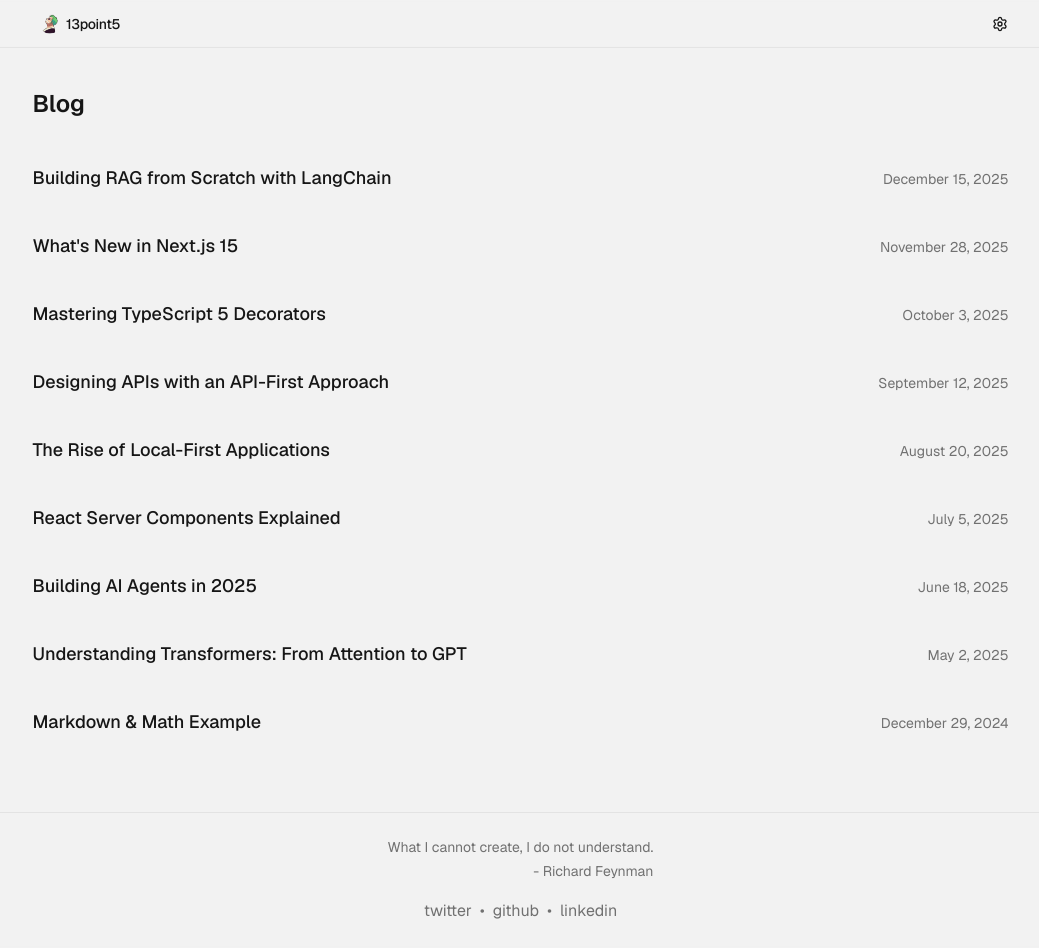
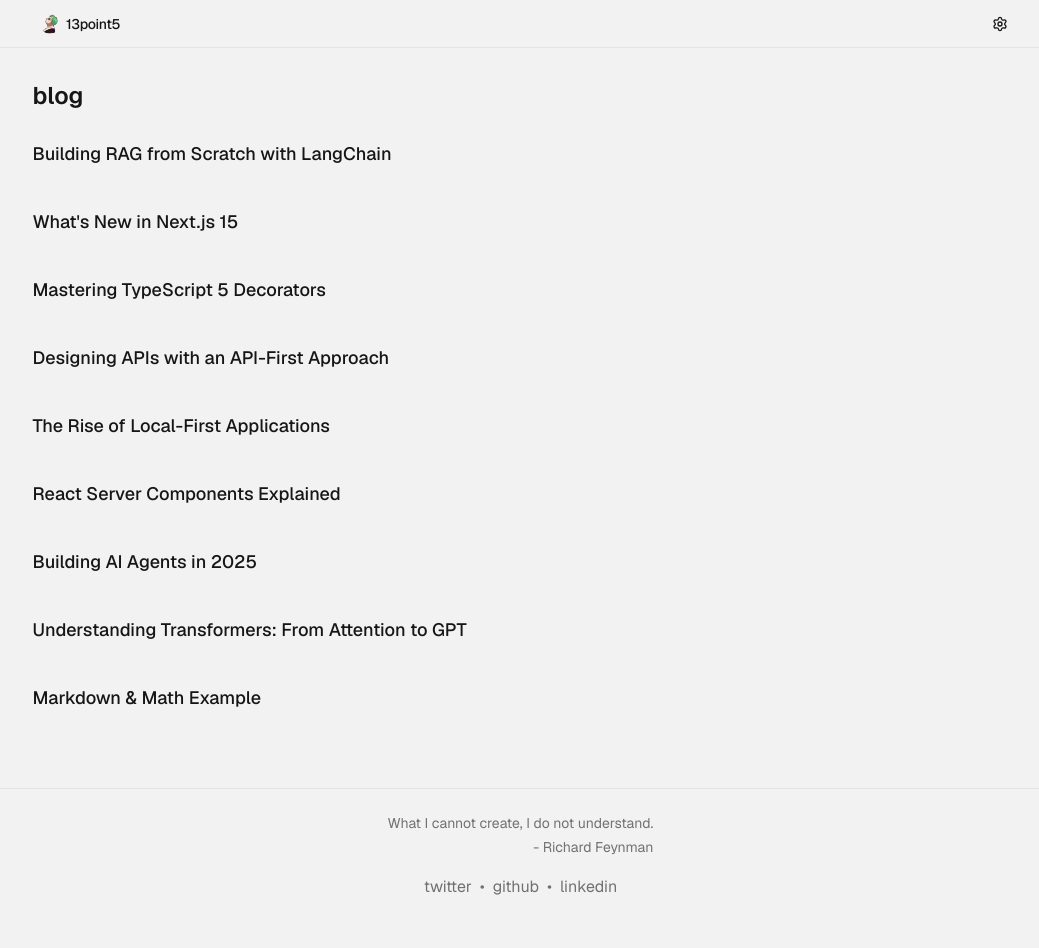
Before and after one commit to 13point5/blog, a Next.js app: page /blog in a window 1280 px wide. Shown: the whole page, without its empty margins (112-1151 px from the left). After the commit the page ends 924 px from the top, so only its background shows below. Built offline with nearby package versions, Linux system fonts and the light colour scheme; a web font is replaced by a local one.

Commit message:
fix styles

```diff
--- a/app/blog/page.tsx
+++ b/app/blog/page.tsx
@@ -9,8 +9,8 @@ export default function BlogPage() {
   return (
     <main className="max-w-5xl mx-auto px-6 pt-14 pb-16">
       <section className="animate-fade-blur">
-        <h1 className="text-2xl font-semibold mb-8 mt-8 text-foreground">
-          Blog
+        <h1 className="text-2xl font-semibold mb-4 mt-6 text-foreground">
+          blog
         </h1>
         <BlogPosts />
       </section>
--- a/app/components/posts.tsx
+++ b/app/components/posts.tsx
@@ -25,12 +25,6 @@ export function BlogPosts() {
               <h4 className="text-lg font-medium group-hover:text-foreground-muted transition-colors flex-1">
                 {post.metadata.title}
               </h4>
-              <time
-                dateTime={post.metadata.publishedAt}
-                className="text-sm text-foreground-muted whitespace-nowrap"
-              >
-                {formatDate(post.metadata.publishedAt)}
-              </time>
             </article>
           </Link>
         ))}
```
